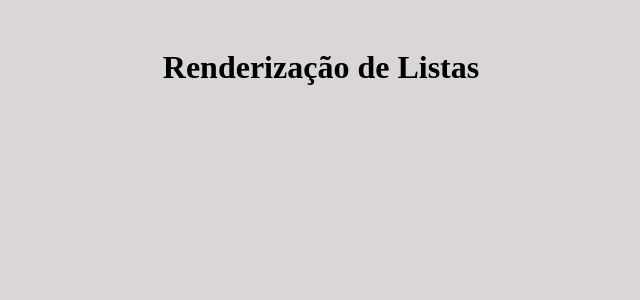
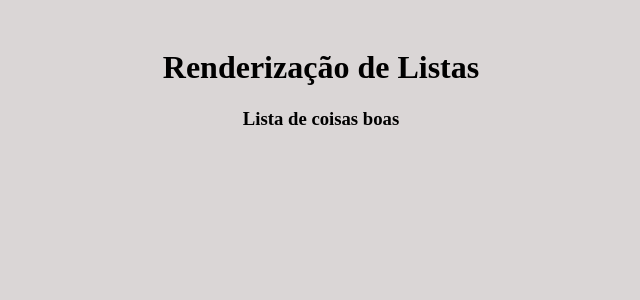
Before and after one commit to RusthenRonald/Projeto-React, a React (Create React App) app in the folder meu-projeto/: page / in a window 1280 px wide. Shown: the top 300 px of the page, without its empty margins (319-959 px from the left). Built offline with nearby package versions, Linux system fonts and the light colour scheme.

Commit message:
chamando lista no app.js

```diff
--- a/meu-projeto/src/App.js
+++ b/meu-projeto/src/App.js
@@ -1,5 +1,6 @@
 import logo from './logo.svg';
 import './App.css';
+import Lista from './components/Lista';
 function App() {
 
   const minhalista= ['React','Vue','Js']
@@ -7,6 +8,7 @@ function App() {
   return (
     <div className="App">
         <h1>Renderização de Listas</h1>
+        <Lista/>
     </div>
   );
 }
--- a/meu-projeto/src/components/Lista.js
+++ b/meu-projeto/src/components/Lista.js
@@ -1,5 +1,5 @@
 function Lista (){
     return(
-
+        <h3>Lista de coisas boas</h3>
     )
 } export default Lista
```
